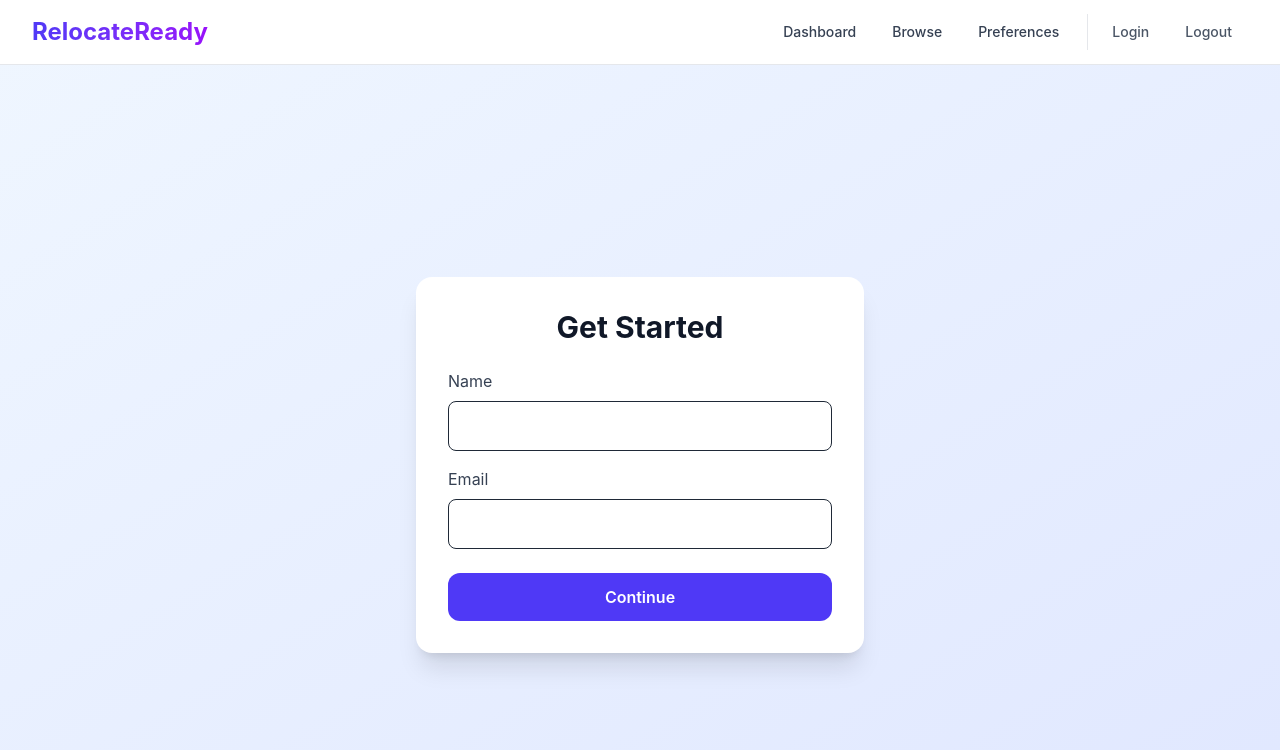
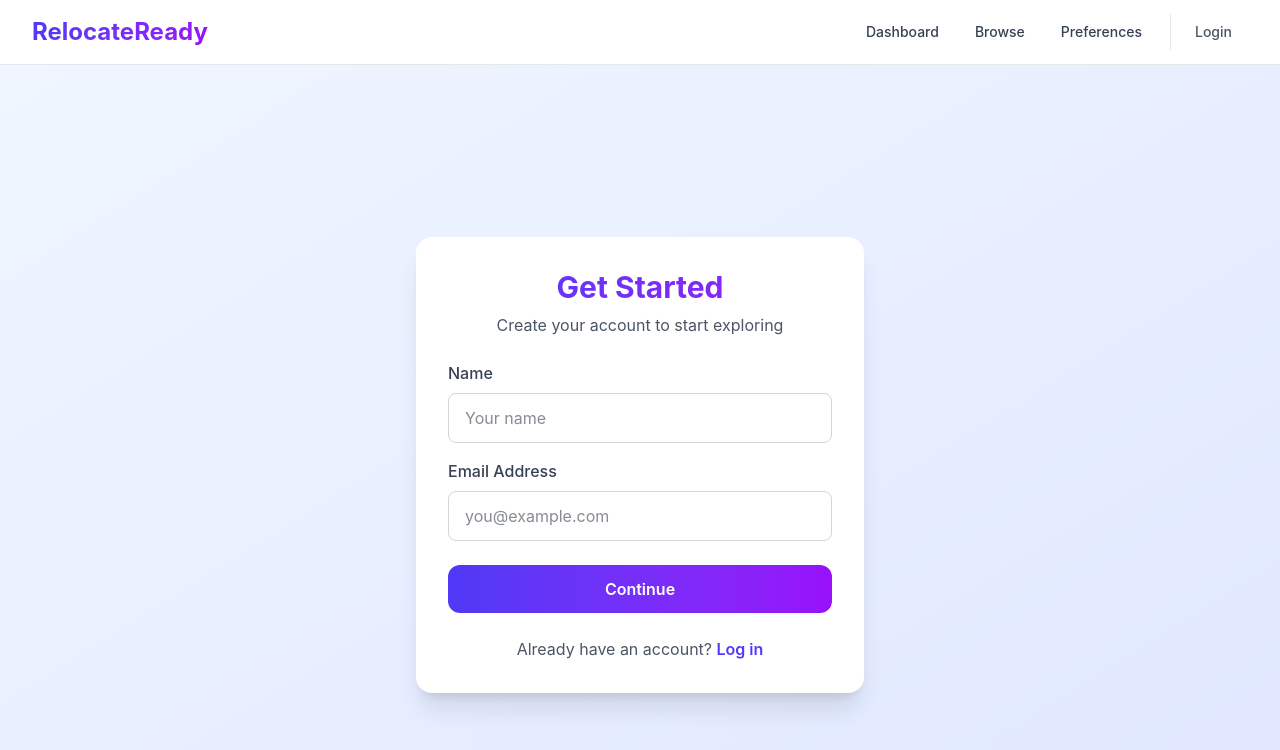
Before and after one commit to Jonathan-Jordan22/RelocateReady-Frontend, a Next.js app: page /signup in a window 1280 px wide. Shown: the top 750 px of the page. Built offline with nearby package versions, Linux system fonts and the light colour scheme.

Commit message:
Updated Login and Logout buttons and added functionality

```diff
--- a/app/components/NavBar.tsx
+++ b/app/components/NavBar.tsx
@@ -1,12 +1,35 @@
 "use client";
 
 import Link from "next/link";
-import { useState } from "react";
-import { usePathname } from "next/navigation";
+import { useState, useEffect } from "react";
+import { usePathname, useRouter } from "next/navigation";
 
 export default function NavBar() {
   const [menuOpen, setMenuOpen] = useState(false);
+  const [isLoggedIn, setIsLoggedIn] = useState(false);
+  const [userName, setUserName] = useState("");
   const pathname = usePathname();
+  const router = useRouter();
+
+  useEffect(() => {
+    const userId = localStorage.getItem("userId");
+    if (userId) {
+      setIsLoggedIn(true);
+      // Fetch user name
+      fetch(`http://localhost:8000/users/${userId}`)
+        .then((res) => res.json())
+        .then((data) => setUserName(data.name))
+        .catch(() => setUserName("User"));
+    }
+  }, [pathname]);
+
+  const handleLogout = () => {
+    localStorage.removeItem("userId");
+    setIsLoggedIn(false);
+    setUserName("");
+    setMenuOpen(false);
+    router.push("/");
+  };
 
   const isActive = (path: string) => pathname === path;
 
@@ -55,7 +78,25 @@ export default function NavBar() {
             >
               Preferences
             </Link>
-            <div className="ml-2 pl-2 border-l border-gray-200 flex items-center gap-1">
+            <div className="ml-2 pl-2 border-l border-gray-200 flex items-center gap-2">
+              {isLoggedIn ? (
+                <>
+                  <div className="flex items-center gap-2 px-3 py-2 rounded-lg bg-indigo-50">
+                    <div className="w-8 h-8 rounded-full bg-gradient-to-r from-indigo-600 to-purple-600 flex items-center justify-center text-white font-semibold text-sm">
+                      {userName.charAt(0).toUpperCase()}
+                    </div>
+                    <span className="text-sm font-medium text-gray-900">
+                      {userName}
+                    </span>
+                  </div>
+                  <button
+                    onClick={handleLogout}
+                    className="px-4 py-2 rounded-lg text-sm font-medium text-gray-600 hover:bg-red-50 hover:text-red-600 transition-all"
+                  >
+                    Logout
+                  </button>
+                </>
+              ) : (
                 <Link
                   href="/login"
                   className={`px-4 py-2 rounded-lg text-sm font-medium transition-all ${
@@ -66,12 +107,7 @@ export default function NavBar() {
                 >
                   Login
                 </Link>
-              <Link
-                href="/logout"
-                className="px-4 py-2 rounded-lg text-sm font-medium text-gray-600 hover:bg-red-50 hover:text-red-600 transition-all"
-              >
-                Logout
-              </Link>
+              )}
             </div>
           </div>
 
@@ -154,6 +190,24 @@ export default function NavBar() {
               Preferences
             </Link>
             <div className="pt-2 mt-2 border-t border-gray-200 space-y-1">
+              {isLoggedIn ? (
+                <>
+                  <div className="flex items-center gap-3 px-4 py-2.5 rounded-lg bg-indigo-50">
+                    <div className="w-10 h-10 rounded-full bg-gradient-to-r from-indigo-600 to-purple-600 flex items-center justify-center text-white font-semibold">
+                      {userName.charAt(0).toUpperCase()}
+                    </div>
+                    <span className="text-base font-medium text-gray-900">
+                      {userName}
+                    </span>
+                  </div>
+                  <button
+                    onClick={handleLogout}
+                    className="w-full text-left block px-4 py-2.5 rounded-lg text-base font-medium text-gray-600 hover:bg-red-50 hover:text-red-600 transition-all"
+                  >
+                    Logout
+                  </button>
+                </>
+              ) : (
                 <Link
                   href="/login"
                   onClick={() => setMenuOpen(false)}
@@ -165,13 +219,7 @@ export default function NavBar() {
                 >
                   Login
                 </Link>
-              <Link
-                href="/logout"
-                onClick={() => setMenuOpen(false)}
-                className="block px-4 py-2.5 rounded-lg text-base font-medium text-gray-600 hover:bg-red-50 hover:text-red-600 transition-all"
-              >
-                Logout
-              </Link>
+              )}
             </div>
           </div>
         </div>
--- a/app/login/page.tsx
+++ b/app/login/page.tsx
@@ -73,7 +73,7 @@ export default function Login() {
               onChange={(e) => setEmail(e.target.value)}
               required
               placeholder="you@example.com"
-              className="w-full px-4 py-3 border border-gray-300 rounded-lg focus:outline-none focus:ring-2 focus:ring-indigo-500 focus:border-transparent transition"
+              className="w-full px-4 py-3 border border-gray-300 rounded-lg focus:outline-none focus:ring-2 focus:ring-indigo-500 focus:border-transparent transition text-gray-900"
             />
           </div>
 
--- a/app/preferences/page.tsx
+++ b/app/preferences/page.tsx
@@ -110,7 +110,7 @@ export default function Preferences() {
                       onChange={handleChange}
                       className="absolute top-0 w-full h-3 bg-transparent appearance-none cursor-pointer slider-thumb"
                       style={{
-                        WebkitAppearance: 'none',
+                        WebkitAppearance: "none",
                       }}
                     />
                   </div>
@@ -145,7 +145,7 @@ export default function Preferences() {
                       onChange={handleChange}
                       className="absolute top-0 w-full h-3 bg-transparent appearance-none cursor-pointer slider-thumb"
                       style={{
-                        WebkitAppearance: 'none',
+                        WebkitAppearance: "none",
                       }}
                     />
                   </div>
--- a/app/signup/page.tsx
+++ b/app/signup/page.tsx
@@ -2,6 +2,7 @@
 
 import { useState } from "react";
 import { useRouter } from "next/navigation";
+import Link from "next/link";
 import NavBar from "../components/NavBar";
 
 export default function Signup() {
@@ -42,31 +43,44 @@ export default function Signup() {
           onSubmit={handleSubmit}
           className="bg-white p-8 rounded-2xl shadow-xl w-full max-w-md"
         >
-          <h2 className="text-3xl font-bold text-gray-900 mb-6 text-center">
+          <h1 className="text-3xl font-bold bg-gradient-to-r from-indigo-600 to-purple-600 bg-clip-text text-transparent mb-2 text-center">
             Get Started
-          </h2>
+          </h1>
+          <p className="text-gray-600 text-center mb-6">
+            Create your account to start exploring
+          </p>
 
           {error && (
-            <p className="text-red-500 text-sm mb-4 text-center">{error}</p>
+            <div className="bg-red-50 border border-red-200 text-red-600 px-4 py-3 rounded-lg mb-4 text-sm">
+              {error}
+            </div>
           )}
 
           <div className="mb-4">
-            <label className="block text-gray-700 mb-2">Name</label>
+            <label htmlFor="name" className="block text-gray-700 font-medium mb-2">
+              Name
+            </label>
             <input
+              id="name"
               type="text"
               required
-              className="w-full px-4 py-3 border rounded-lg focus:outline-none focus:ring-2 focus:ring-indigo-500"
+              placeholder="Your name"
+              className="w-full px-4 py-3 border border-gray-300 rounded-lg focus:outline-none focus:ring-2 focus:ring-indigo-500 focus:border-transparent transition text-gray-900"
               value={name}
               onChange={(e) => setName(e.target.value)}
             />
           </div>
 
           <div className="mb-6">
-            <label className="block text-gray-700 mb-2">Email</label>
+            <label htmlFor="email" className="block text-gray-700 font-medium mb-2">
+              Email Address
+            </label>
             <input
+              id="email"
               type="email"
               required
-              className="w-full px-4 py-3 border rounded-lg focus:outline-none focus:ring-2 focus:ring-indigo-500"
+              placeholder="you@example.com"
+              className="w-full px-4 py-3 border border-gray-300 rounded-lg focus:outline-none focus:ring-2 focus:ring-indigo-500 focus:border-transparent transition text-gray-900"
               value={email}
               onChange={(e) => setEmail(e.target.value)}
             />
@@ -74,10 +88,22 @@ export default function Signup() {
 
           <button
             type="submit"
-            className="w-full py-3 bg-indigo-600 text-white rounded-xl font-semibold hover:bg-indigo-700 transition"
+            className="w-full py-3 bg-gradient-to-r from-indigo-600 to-purple-600 text-white rounded-xl font-semibold hover:shadow-lg hover:scale-[1.02] transition-all"
           >
             Continue
           </button>
+
+          <div className="mt-6 text-center">
+            <p className="text-gray-600">
+              Already have an account?{" "}
+              <Link
+                href="/login"
+                className="text-indigo-600 hover:text-purple-600 font-semibold hover:underline transition"
+              >
+                Log in
+              </Link>
+            </p>
+          </div>
         </form>
       </main>
     </>
```
Also changed, not shown: app/dashboard/page.tsx (line endings or trailing spaces). Lines whose indentation alone changed are shown as unchanged.
